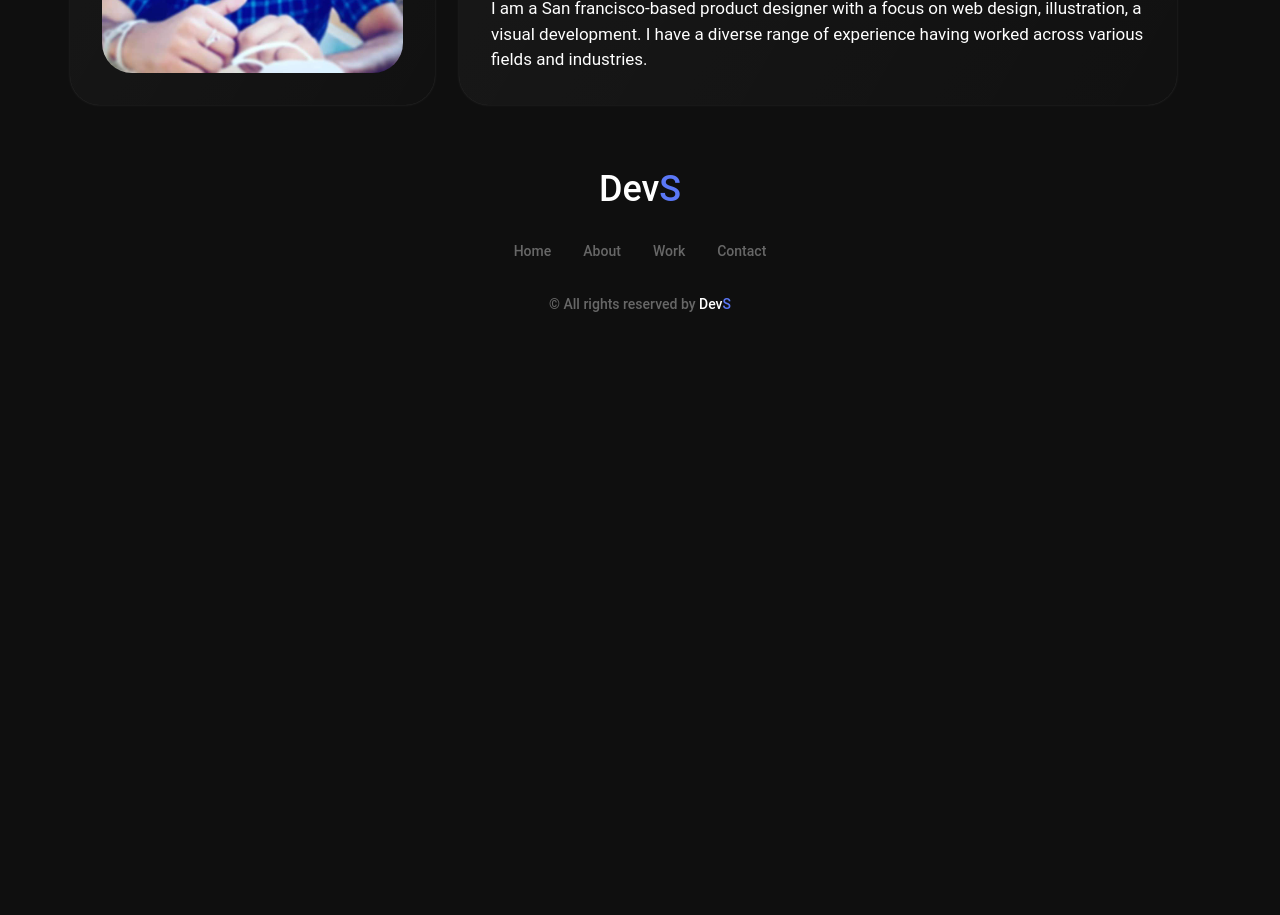
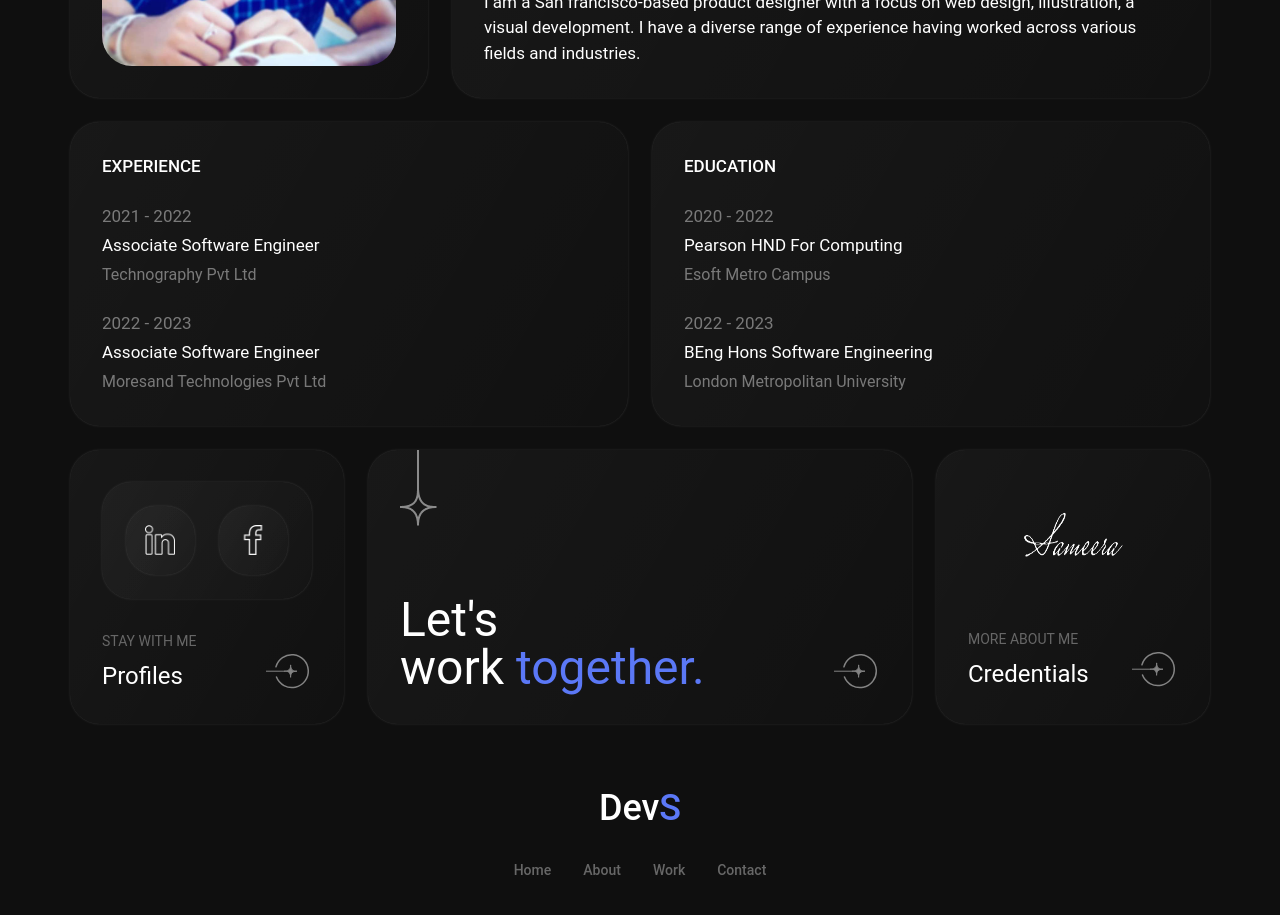
Before and after one commit to Sameera16750/portfollio, an Angular app: page /about in a window 1280 px wide. Shown: the part 400-1315 px from the top of the page. Before the commit the page ends 800 px from the top, so only its background shows below. Built offline with nearby package versions, Linux system fonts and the light colour scheme.

Commit message:
about page desktop designs completed

```diff
--- a/src/app/pages/about-page/about-page.component.html
+++ b/src/app/pages/about-page/about-page.component.html
@@ -4,7 +4,7 @@
     <div class="animated-crd w-[32%] aspect-[1] p-8">
       <img src="assets/images/dp.jpg" class="w-full object-cover rounded-[30px]" alt="dp">
     </div>
-    <div class="w-[63%] aspect-[3/1] flex flex-col gap-6 items-center">
+    <div class="w-[68%] aspect-[3/1] flex flex-col gap-6 items-center">
       <div class="flex w-full card-animation">
         <img src="assets/icons/star-2.png" class="w-[50px] h-[50px] mt-auto mb-auto ms-0 me-auto" alt="star-icon">
         <h1 class="uppercase text-7xl  font-bold self-summary-heading">self-summary</h1>
@@ -23,4 +23,81 @@
     </div>
   </div>
   <!--  end of second row-->
+  <!--  second row-->
+  <div class="flex w-full gap-6">
+    <!--    experience section-->
+    <div class="animated-crd w-1/2 aspect-[2/1] flex flex-col p-8 text-[17px]  gap-6">
+      <h2 class="uppercase font-medium">Experience</h2>
+      <div class="flex flex-col gap-1">
+        <label class="text-[var(--base-low-gray)] opacity-[0.6]">2021 - 2022</label>
+        <label>Associate Software Engineer</label>
+        <label class="text-[var(--base-low-gray)] opacity-[0.6] text-[16px]">Technography Pvt Ltd</label>
+      </div>
+      <div class="flex flex-col gap-1">
+        <label class="text-[var(--base-low-gray)] opacity-[0.6]">2022 - 2023</label>
+        <label>Associate Software Engineer</label>
+        <label class="text-[var(--base-low-gray)] opacity-[0.6] text-[16px]">Moresand Technologies Pvt Ltd</label>
+      </div>
+    </div>
+    <!--    end experience section-->
+    <!--    education section-->
+    <div class="animated-crd w-1/2 aspect-[2/1] flex flex-col p-8 text-[17px]  gap-6">
+      <h2 class="uppercase font-medium">Education</h2>
+      <div class="flex flex-col gap-1">
+        <label class="text-[var(--base-low-gray)] opacity-[0.6]">2020 - 2022</label>
+        <label>Pearson HND For Computing</label>
+        <label class="text-[var(--base-low-gray)] opacity-[0.6] text-[16px]">Esoft Metro Campus</label>
+      </div>
+      <div class="flex flex-col gap-1">
+        <label class="text-[var(--base-low-gray)] opacity-[0.6]">2022 - 2023</label>
+        <label>BEng Hons Software Engineering</label>
+        <label class="text-[var(--base-low-gray)] opacity-[0.6] text-[16px]">London Metropolitan University</label>
+      </div>
+    </div>
+    <!--    end education section-->
+  </div>
+  <!--  end of second row-->
+  <!--  third row-->
+  <div class="flex w-full gap-6">
+    <!--    stay with me section-->
+    <div class="md:w-[25%] md:aspect-[1] animated-crd p-8 flex flex-col justify-center items-center gap-8">
+      <div class="animated-crd flex w-full gap-6 p-4 md:p-6 justify-center items-center social-section">
+        <div
+          class="animated-crd w-[25%] md:w-1/2 aspect-[1] flex justify-center items-center hover:bg-[var(--base-blue)] social-icon">
+          <img src="assets/icons/linkedin.png" alt="icon" class="w-[30px] aspect-[1] filter-white social-icon-img">
+        </div>
+        <div
+          class="animated-crd w-[25%] md:w-1/2 aspect-[1] flex justify-center items-center  hover:bg-[var(--base-blue)] social-icon">
+          <img src="assets/icons/facebook.png" alt="icon" class="w-[30px] aspect-[1] filter-white social-icon-img">
+        </div>
+      </div>
+      <div class="flex flex-col items-start w-full relative">
+        <p class="uppercase text-[var(--base-body-font-color)] text-[14px] mb-2">stay with me</p>
+        <p class="text-[var(--base-white)] text-2xl">Profiles</p>
+        <img src="assets/icons/card-menu-icon.svg" alt="icon" class="absolute right-0 bottom-0 card-icon">
+      </div>
+    </div>
+    <!--    end of stay with me section-->
+    <!--    lets talk together section-->
+    <div
+      class="md:w-[50%] aspect-[5/3] md:aspect-[5/2] animated-crd p-8 flex relative flex-col justify-center items-center">
+      <img src="assets/icons/icon2.png" alt="icon" class="absolute top-0 left-8">
+      <div class="flex flex-col items-start w-full relative mt-auto mb-0">
+        <p class="text-3xl md:text-5xl">Let's <br>work <span class="text-[var(--base-blue)]">together.</span></p>
+        <img src="assets/icons/card-menu-icon.svg" alt="icon" class="absolute right-0 bottom-0 card-icon">
+      </div>
+    </div>
+    <!--    end of lets talk together section-->
+    <!--        more about section-->
+    <div class="md:w-1/4 aspect-[1] animated-crd p-8 flex flex-col justify-center items-center gap-8">
+      <img src="assets/images/newdarksign.png" class="filter-white aspect-[7/6] w-1/2 my-3" alt="sign">
+      <div class="flex flex-col items-start w-full relative">
+        <p class="uppercase text-[var(--base-body-font-color)] text-[14px] mb-2">More About Me</p>
+        <p class="text-[var(--base-white)] text-2xl">Credentials</p>
+        <img src="assets/icons/card-menu-icon.svg" alt="icon" class="absolute right-0 bottom-0 card-icon">
+      </div>
+    </div>
+    <!--        end more about section-->
+  </div>
+  <!--  end third row-->
 </div>
--- a/src/styles.css
+++ b/src/styles.css
@@ -8,6 +8,7 @@
   --base-dark: #0F0F0F;
   --base-white: #ffff;
   --base-gray: #323232;
+  --base-low-gray: #BCBCBC;
   --base-blue: #5B78F6;
   --base-transparent: transparent;
   --bas-bg-card-pattern: linear-gradient(120deg, rgba(255, 255, 255, 0.04), rgba(255, 255, 255, 0.01));
@@ -18,6 +19,18 @@
   /*filter colors*/
   --filter-white: invert(100%) sepia(98%) saturate(0%) hue-rotate(154deg) brightness(109%) contrast(100%);
 }
+
+/* Change the scrollbar track color */
+::-webkit-scrollbar {
+  width: 4px; /* Width of the scrollbar */
+}
+
+/* Change the scrollbar thumb color (the draggable part) */
+::-webkit-scrollbar-thumb {
+  background-color: #555;
+  border-radius: 2px;
+}
+
 
 * {
   background-color: transparent;
@@ -76,7 +89,7 @@
   background: var(--bas-bg-card-pattern);
   transform: scale(0);
   border-radius: 30px;
-  box-shadow: rgba(256, 256, 256, 0.1) 0px 0px 1px 0px, rgba(256, 256, 256, 0.1) 0px 0px 3px 0px;
+  box-shadow: rgba(256, 256, 256, 0.1) 0 0 1px 0, rgba(256, 256, 256, 0.1) 0 0 3px 0;
 }
 .card-animation{
   animation-name: load-card;
```
